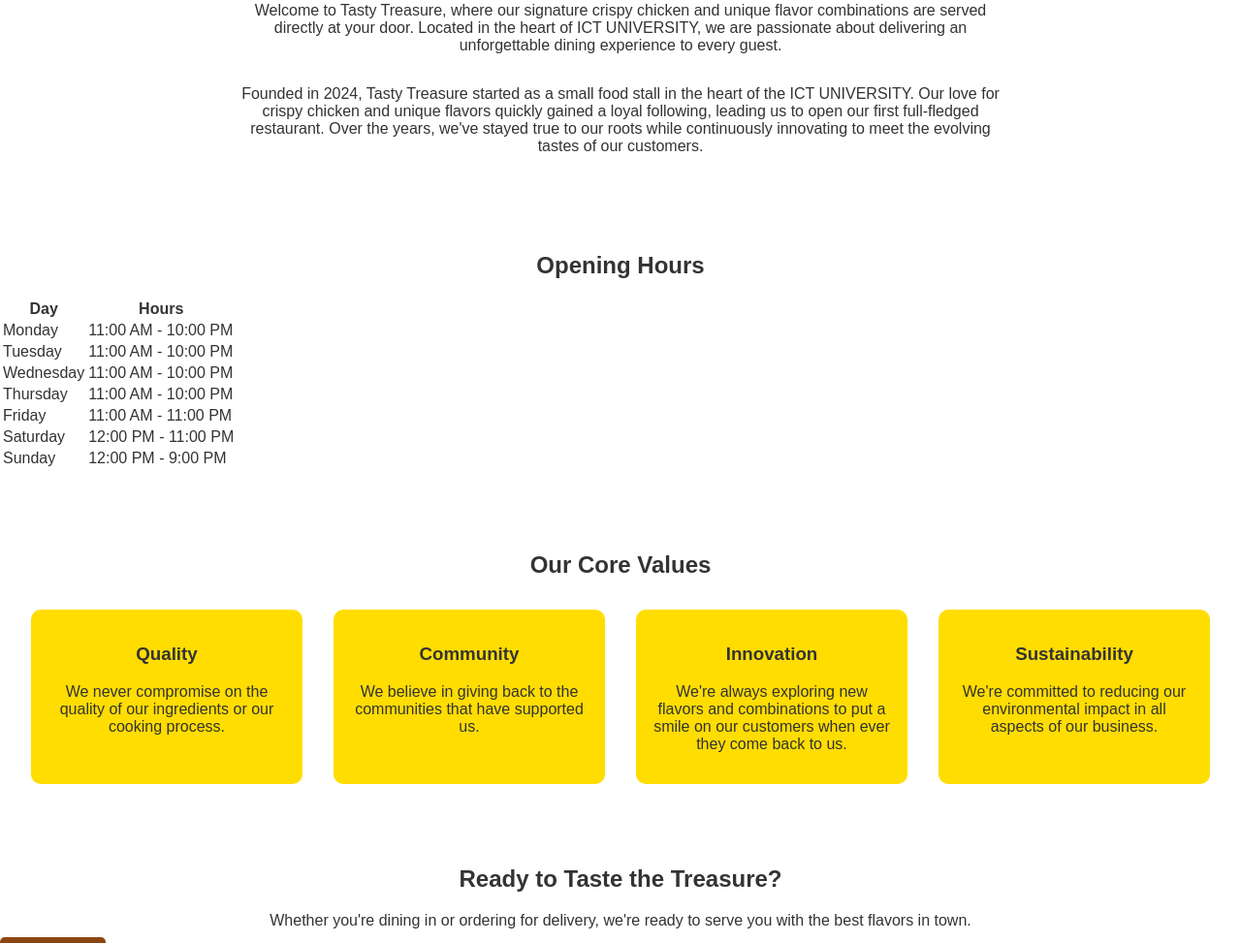
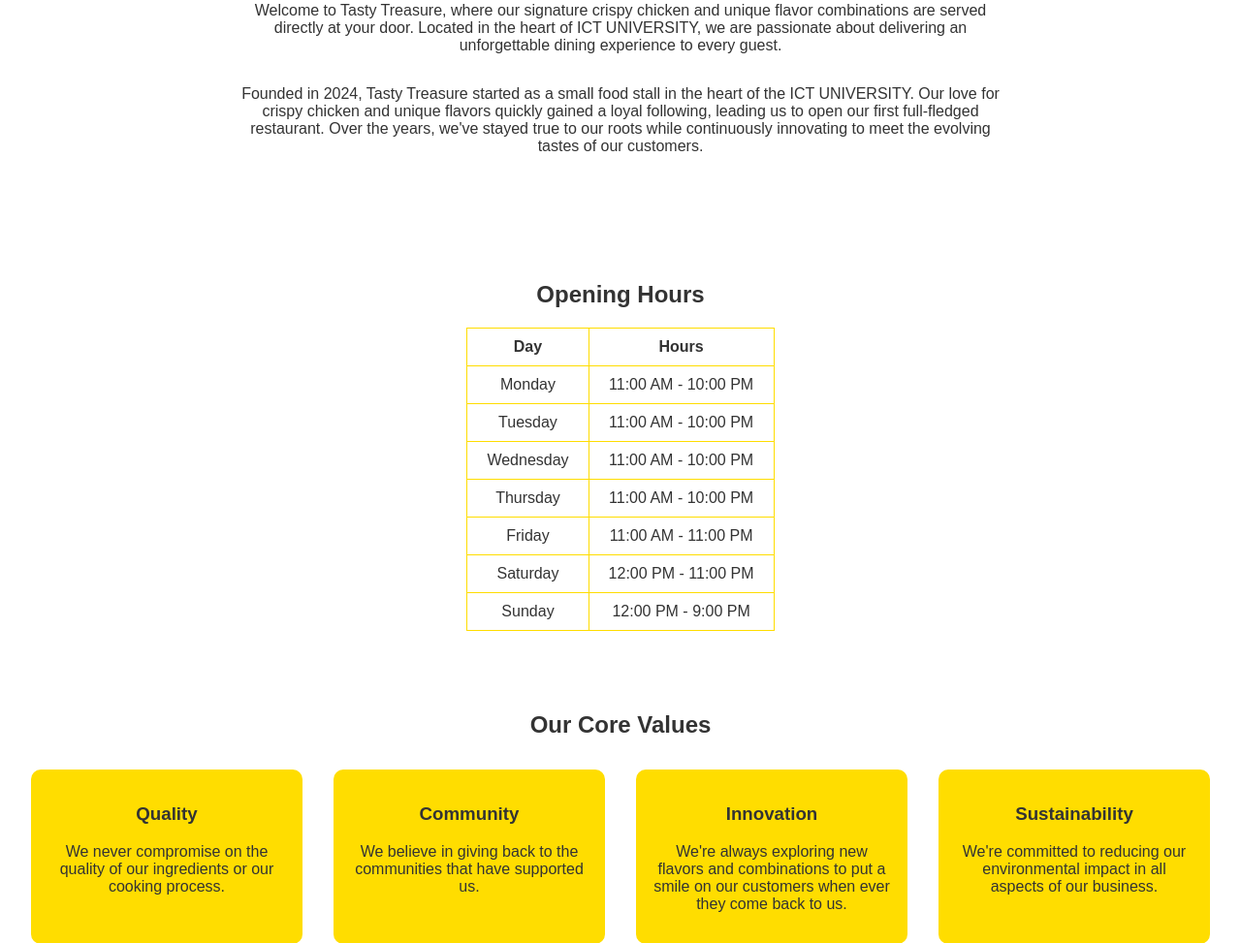
Before and after one commit to Gkevin25/Final-Exam-project, a PHP site: page /tt/about.html in a window 1280 px wide. Shown: the part 1075-2048 px from the top of the page at 97% size. Run offline with PHP 8.4, Linux system fonts and the light colour scheme.

Commit message:
Update about.css

```diff
--- a/css/about.css
+++ b/css/about.css
@@ -199,3 +199,17 @@ h2 {
 .active_carousel {
   background-color: #717171;
 }
+#opening-hours {
+    margin-top: 50px;
+    text-align: center;
+}
+
+#opening-hours table {
+    margin: 0 auto;
+    border-collapse: collapse;
+}
+
+#opening-hours th, #opening-hours td {
+    padding: 10px 20px;
+    border: 1px solid var(--primary-color);
+}
```
